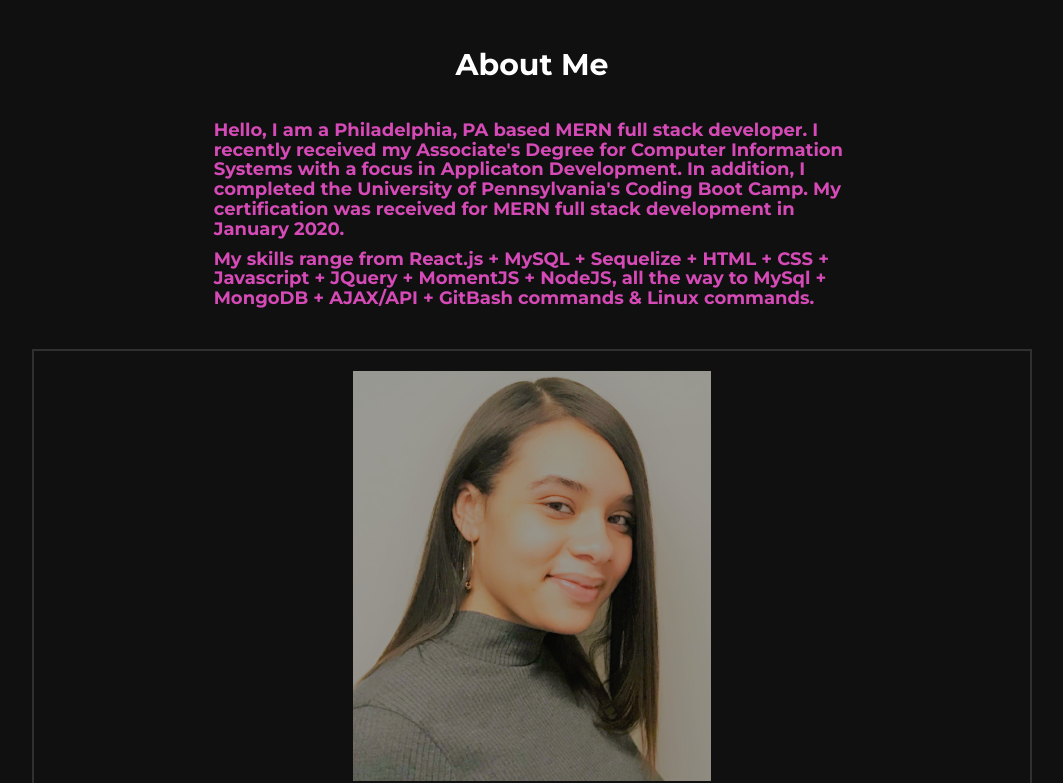
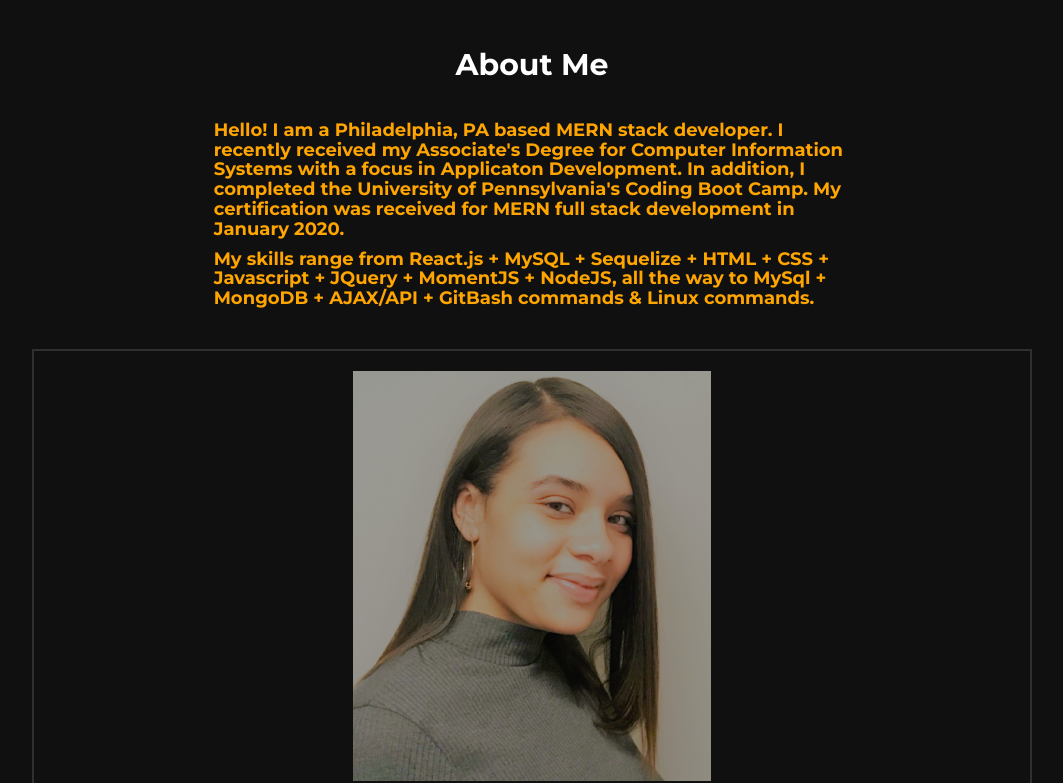
Before and after one commit to JacksonAliesa/Portfolio, a plain HTML site: page index.html in a window 1280 px wide. Shown: the part 920-1703 px from the top of the page, without its empty margins (108-1171 px from the left). Drawn offline with Linux system fonts and the light colour scheme; some packages are replaced by stand-ins of ours.

Commit message:
changed font color for the about me section

```diff
--- a/css/templatemo-style.css
+++ b/css/templatemo-style.css
@@ -232,7 +232,7 @@ img {
   padding: 20px;
 }
 #team h4 {
-  color: #d54ab6;
+  color: #ffa500;
 }
 #team img {
   opacity: 0.8;
--- a/index.html
+++ b/index.html
@@ -113,7 +113,7 @@ http://www.templatemo.com/tm-468-onetel
 			<div class="row">
 				<div class="col-md-offset-2 col-md-8 col-sm-12">
 					<h2>About Me</h2>
-					<h4>	Hello, I am a Philadelphia, PA based MERN full stack developer. I recently received my
+					<h4>	Hello! I am a Philadelphia, PA based MERN stack developer. I recently received my
 						Associate's
 						Degree for Computer Information Systems with a focus in Applicaton Development. In addition, I
 						completed the University of Pennsylvania's Coding Boot Camp. My certification was received for
```
